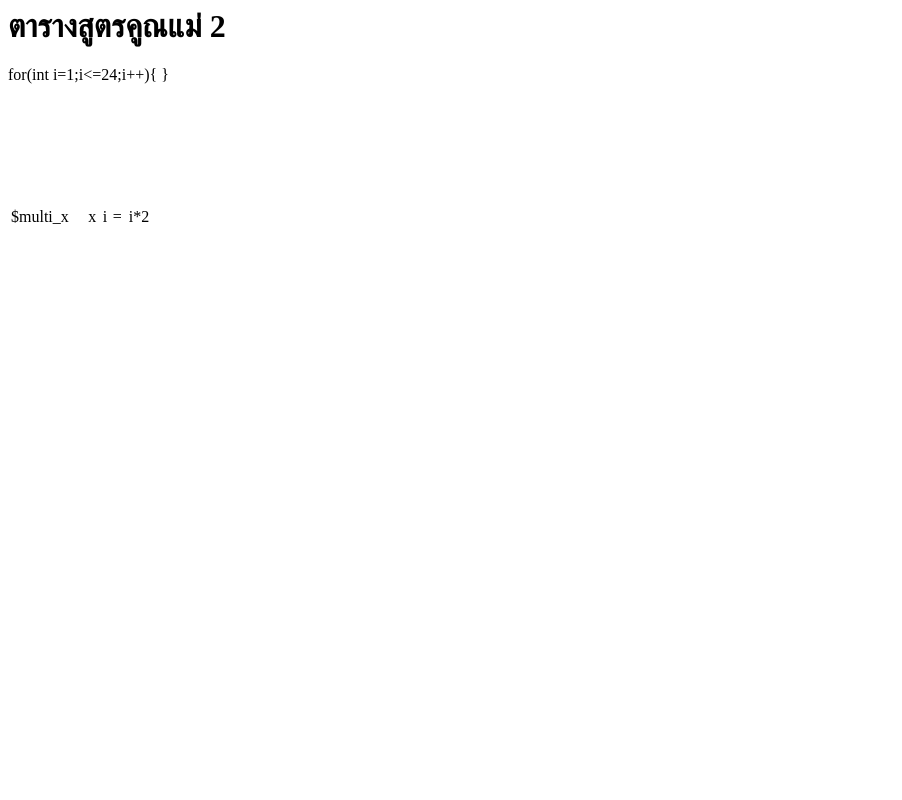
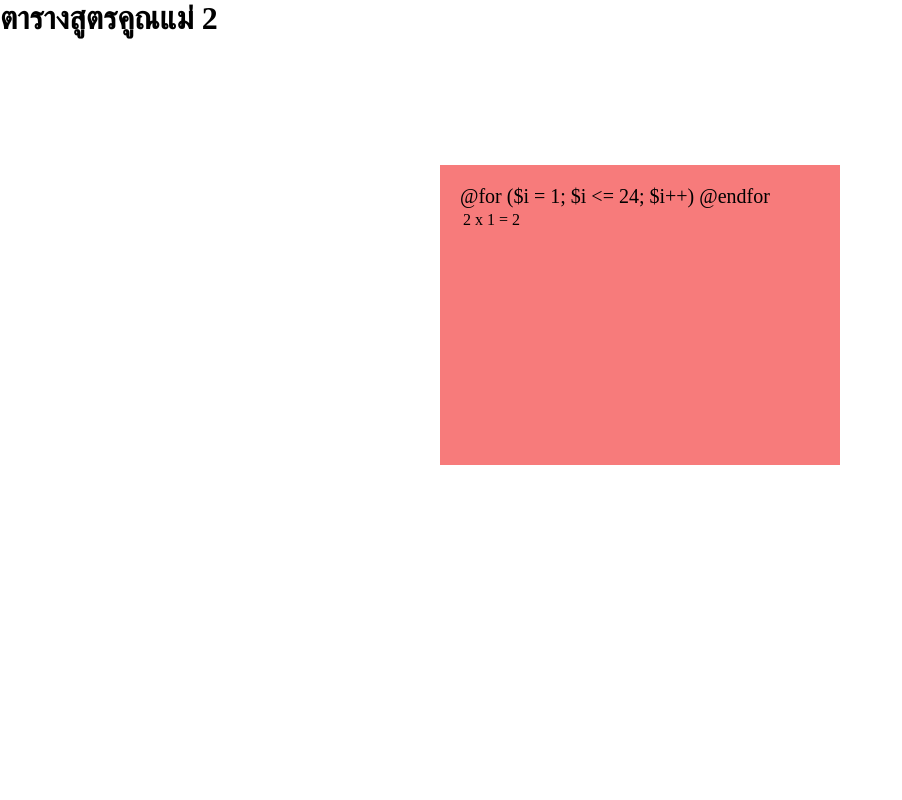
Before and after one commit to Boya0828/SE_CAMP, a PHP site: page / in a window 1280 px wide. Shown: the whole page, without its empty margins (0-902 px from the left). Run offline with PHP 8.4, Linux system fonts and the light colour scheme.

Commit message:
Update index.php

```diff
--- a/index.php
+++ b/index.php
@@ -2,31 +2,59 @@
 
 <head>
     <meta charset="utf-8">
+    <?php $multi_x = 2; ?>
+    <?php $i = 1; ?>
+    <h1>ตารางสูตรคูณแม่ <?php echo $multi_x ?></h1>
 </head>
+<style>
+    head{
+        margin: 50px;
+    }
+    body{
+        margin: 0;
+        padding: 0;
+        color: black;
+    }
+    .scroll-bg{
+        background: rgb(247, 123, 123);
 
+        width: 400px;
+        margin:10% auto
+    }
+    .scroll-div{
+        width: 400px;
+        background:rgb(247, 123, 123);
+        height: 300px;
+        overflow: auto;
+        overflow-y: scroll;
+    }
+    .scroll-object{
+        color: :azure;
+        font-size:20px;
+        padding:20px
+
+
+    }
+
+</style>
 <body>
-    <?php $multi_x = 2; ?>
-    <h1>ตารางสูตรคูณแม่ <?php echo $multi_x ?></h1>
-
-    <table>
-        <tbody>
-            for(int i=1;i<=24;i++){
-            <tr>
-                <td>$multi_x</td>
-                <td>x</td>
-                <td>i</td>
-                <td>=</td>
-                <td>i*2</td>
-            </tr>
-            }
-        </tbody>
-    </table>
-    <style>
-        table {
-            width: 150px;
-            height: 265px;
-        }
-    </style>
+<div class="scroll-bg">
+    <div class="scroll-div">
+        <div class="scroll-object">
+        <table>
+            @for  ($i = 1; $i <= 24; $i++)
+                <tr>
+                    <td><?php echo $multi_x ?></td>
+                    <td> x </td>
+                    <td><?php echo $i ?></td>
+                    <td> = </td>
+                    <td><?php echo $multi_x * $i ?></td>
+                </tr>
+            @endfor
+        </table>
+        </div>
+    </div>
+</div>
 </body>
 
 </html>
```
